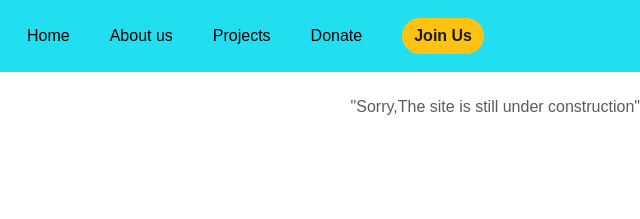
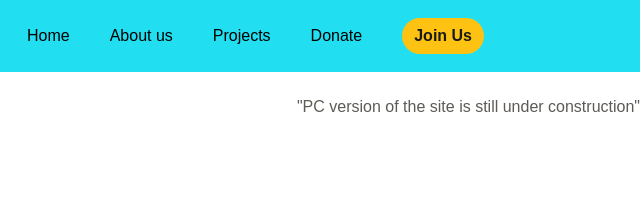
Before and after one commit to dhanushorg-1411/DhanushFoundation, a plain HTML site: page index.html in a window 1280 px wide. Shown: the top 219 px of the page, 640-1280 px from the left. Drawn offline with nearby package versions, Linux system fonts and the light colour scheme.

Commit message:
Update index.html
updated error message

```diff
--- a/index.html
+++ b/index.html
@@ -47,7 +47,7 @@
         <main class="main">
             <!--=============== HOME ===============-->
             <section class="home section" id="home">
-                <marquee behavior="alternate" id="error">"Sorry,The site is still under construction"</marquee>
+                <marquee behavior="alternate" id="error">"PC version of the site is still under construction"</marquee>
                 <div class="home__container container grid">
                     <img src="assets/img/Dhanush illustration 1ff.jpg" alt="firstimage">
 
```
